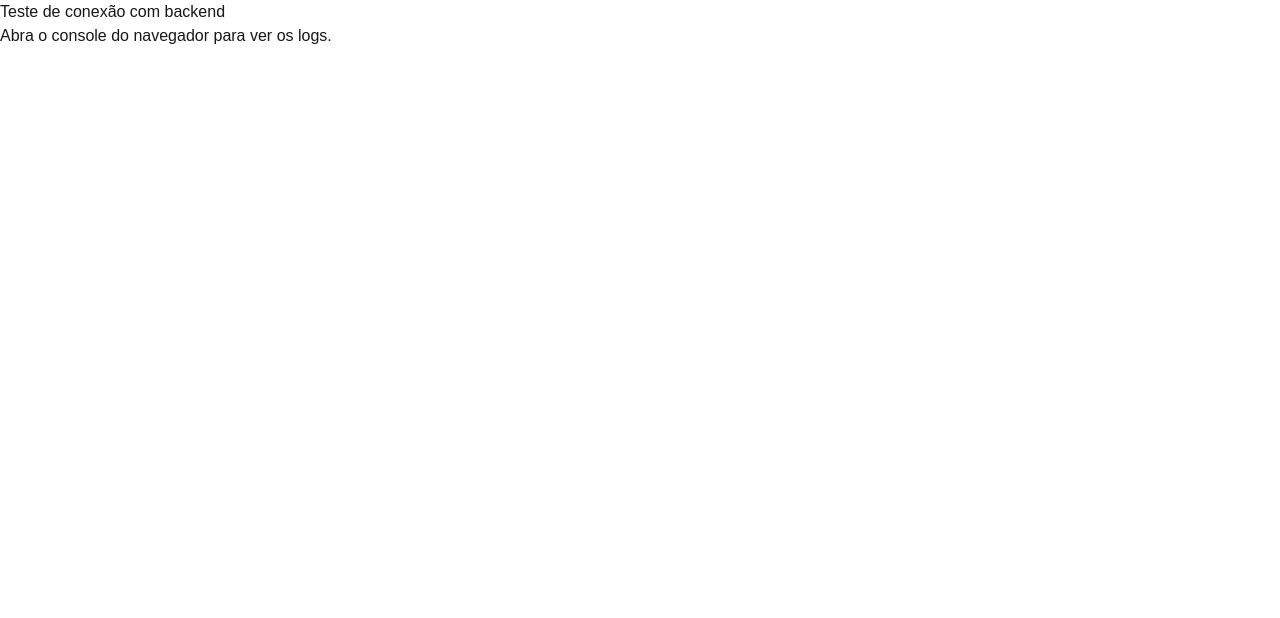
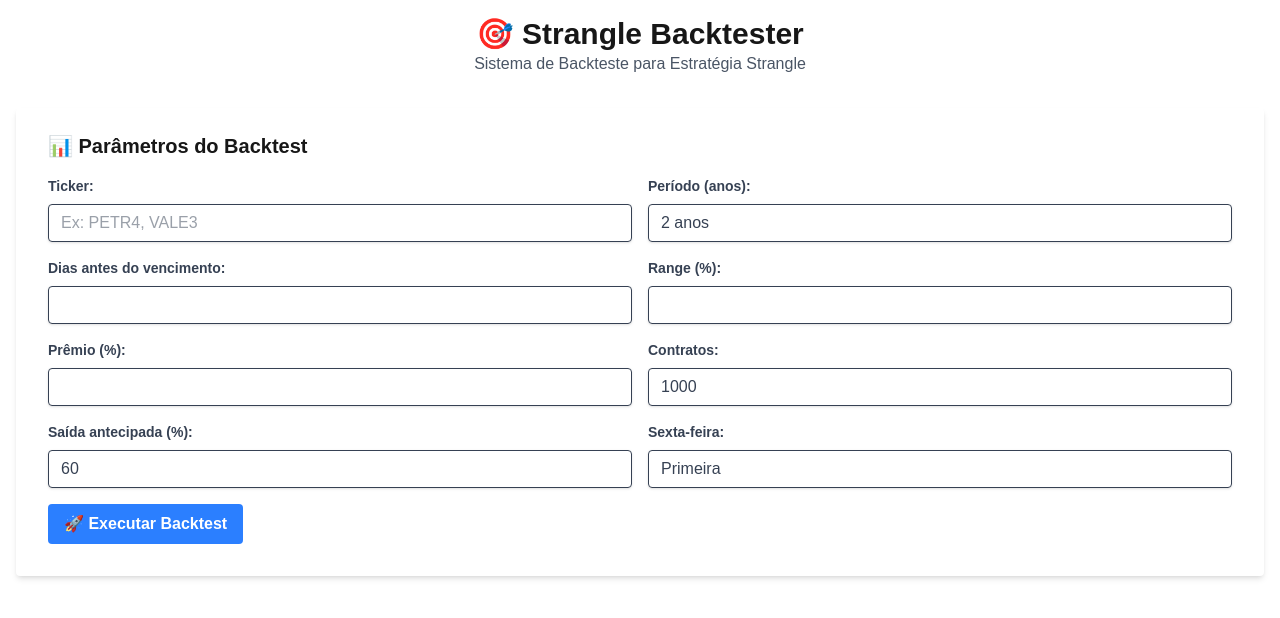
Before and after one commit to antonioedb/stratium, a Next.js app in the folder frontend/: page / in a window 1280 px wide. Shown: the top 618 px of the page. Built offline with nearby package versions, Linux system fonts and the light colour scheme; no server answers.

Commit message:
Correção final da ligação como backend

```diff
--- a/frontend/src/pages/index.js
+++ b/frontend/src/pages/index.js
@@ -1,43 +1,186 @@
-import React, { useEffect } from 'react';
+// src/pages/index.js
+import React, { useState } from 'react';
 import axios from 'axios';
+import { useForm } from 'react-hook-form';
+import { ResultsTable } from '../components/ResultsTable';
+import { StatsSummary } from '../components/StatsSummary';
 
 export default function Home() {
-  useEffect(() => {
-    // Imprime a variável de ambiente no console
-    console.log('Backend URL:', process.env.NEXT_PUBLIC_BACKEND_URL);
+  const defaultValues = {
+    //ticker: 'PETR4',
+    years: 2, // Período padrão: 2 anos
+    //days_before: 21,
+    //range_pct: 4.95,
+    //premium_pct: 1.71,
+    num_contracts: 1000,
+    early_profit_pct: 60, // Saída antecipada padrão: 60%
+    friday_type: 'primeira'
+  };
 
-    // Dados para enviar no POST
-    const data = {
-      ticker: "PETR4.SA",
-      years: 2,
-      dias_antes_vencimento: 21,
-      percentual_distancia: 4.95,
-      percentual_premio: 1.71,
-      quantidade_opcoes: 1000,
-      percentual_atingida: 60.0,
-      dia_vencimento: "primeira"
+  const { register, handleSubmit, formState: { errors } } = useForm({ defaultValues });
+  const [results, setResults] = useState(null);
+  const [loading, setLoading] = useState(false);
+  const [error, setError] = useState('');
+
+  const onSubmit = async (data) => {
+    setLoading(true);
+    setError('');
+    setResults(null);
+
+    let modifiedDaysBefore = data.days_before;
+    if (data.friday_type === 'primeira') {
+      modifiedDaysBefore = data.days_before - 10;
+    }
+
+    const modifiedData = {
+      ...data,
+      premium_pct: data.premium_pct / 2,
+      days_before: modifiedDaysBefore,
     };
 
-    // Função para fazer a requisição POST
-    const testBackend = async () => {
-      try {
-        const response = await axios.post(
-          `${process.env.NEXT_PUBLIC_BACKEND_URL}/backtest`,
-          data
-        );
-        console.log('Resposta do backend:', response.data);
-      } catch (error) {
-        console.error('Erro ao conectar com o backend:', error);
+    const backendUrl = process.env.NEXT_PUBLIC_BACKEND_URL;
+
+    try {
+      //const response = await axios.post('http://localhost:8000/backtest', modifiedData);
+      //const response = await axios.post(`${backendUrl}/backtest`, modifiedData);
+      const response = await axios.post(`${backendUrl}/backtest`, modifiedData);
+      if (response.data.success) {
+        setResults(response.data);
+      } else {
+        setError(response.data.message);
       }
-    };
-
-    testBackend();
-  }, []);
+    } catch (err) {
+      setError('Erro ao conectar com o servidor: ' + err.message);
+    } finally {
+      setLoading(false);
+    }
+  };
 
   return (
-    <div>
-      <h1>Teste de conexão com backend</h1>
-      <p>Abra o console do navegador para ver os logs.</p>
+    <div className="container mx-auto p-4">
+      <header className="text-center mb-8">
+        <h1 className="text-3xl font-bold">🎯 Strangle Backtester</h1>
+        <p className="text-gray-600">Sistema de Backteste para Estratégia Strangle </p>
+      </header>
+
+      <main>
+        {/* FORMULÁRIO */}
+        <div className="bg-white shadow-md rounded px-8 pt-6 pb-8 mb-4">
+          <h2 className="text-xl font-semibold mb-4">📊 Parâmetros do Backtest</h2>
+          <form onSubmit={handleSubmit(onSubmit)} className="space-y-4">
+            <div className="grid grid-cols-2 gap-4">
+              <div>
+                <label className="block text-gray-700 text-sm font-bold mb-2">Ticker:</label>
+                <input
+                  type="text"
+                  {...register("ticker", { required: "Ticker é obrigatório" })}
+                  placeholder="Ex: PETR4, VALE3"
+                  className="shadow appearance-none border rounded w-full py-2 px-3 text-gray-700 leading-tight focus:outline-none focus:shadow-outline"
+                />
+                {errors.ticker && <p className="text-red-500 text-xs italic">{errors.ticker.message}</p>}
+              </div>
+              <div>
+                <label className="block text-gray-700 text-sm font-bold mb-2">Período (anos):</label>
+                <select
+                  {...register("years")}
+                  className="shadow appearance-none border rounded w-full py-2 px-3 text-gray-700 leading-tight focus:outline-none focus:shadow-outline"
+                >
+                  <option value={1}>1 ano</option>
+                  <option value={2}>2 anos</option>
+                  <option value={3}>3 anos</option>
+                  <option value={4}>4 anos</option>
+                  <option value={5}>5 anos</option>
+                </select>
+              </div>
+            </div>
+
+            <div className="grid grid-cols-2 gap-4">
+              <div>
+                <label className="block text-gray-700 text-sm font-bold mb-2">Dias antes do vencimento:</label>
+                <input
+                  type="number"
+                  {...register("days_before", { valueAsNumber: true })}
+                  className="shadow appearance-none border rounded w-full py-2 px-3 text-gray-700 leading-tight focus:outline-none focus:shadow-outline"
+                />
+              </div>
+              <div>
+                <label className="block text-gray-700 text-sm font-bold mb-2">Range (%):</label>
+                <input
+                  type="number"
+                  {...register("range_pct", { valueAsNumber: true })}
+                  step="0.01"
+                  className="shadow appearance-none border rounded w-full py-2 px-3 text-gray-700 leading-tight focus:outline-none focus:shadow-outline"
+                />
+              </div>
+            </div>
+
+            <div className="grid grid-cols-2 gap-4">
+              <div>
+                <label className="block text-gray-700 text-sm font-bold mb-2">Prêmio (%):</label>
+                <input
+                  type="number"
+                  {...register("premium_pct", { valueAsNumber: true })}
+                  step="0.01"
+                  className="shadow appearance-none border rounded w-full py-2 px-3 text-gray-700 leading-tight focus:outline-none focus:shadow-outline"
+                />
+              </div>
+              <div>
+                <label className="block text-gray-700 text-sm font-bold mb-2">Contratos:</label>
+                <input
+                  type="number"
+                  {...register("num_contracts", { valueAsNumber: true })}
+                  className="shadow appearance-none border rounded w-full py-2 px-3 text-gray-700 leading-tight focus:outline-none focus:shadow-outline"
+                />
+              </div>
+            </div>
+
+            <div className="grid grid-cols-2 gap-4">
+              <div>
+                <label className="block text-gray-700 text-sm font-bold mb-2">Saída antecipada (%):</label>
+                <input
+                  type="number"
+                  {...register("early_profit_pct", { valueAsNumber: true })}
+                  className="shadow appearance-none border rounded w-full py-2 px-3 text-gray-700 leading-tight focus:outline-none focus:shadow-outline"
+                />
+              </div>
+              <div>
+                <label className="block text-gray-700 text-sm font-bold mb-2">Sexta-feira:</label>
+                <select
+                  {...register("friday_type")}
+                  className="shadow appearance-none border rounded w-full py-2 px-3 text-gray-700 leading-tight focus:outline-none focus:shadow-outline"
+                >
+                  <option value="primeira">Primeira</option>
+                  <option value="terceira">Terceira</option>
+                </select>
+              </div>
+            </div>
+
+            <button
+              type="submit"
+              disabled={loading}
+              className="bg-blue-500 hover:bg-blue-700 text-white font-bold py-2 px-4 rounded focus:outline-none focus:shadow-outline"
+            >
+              {loading ? '⏳ Processando...' : '🚀 Executar Backtest'}
+            </button>
+          </form>
+        </div>
+
+        {/* ERRO */}
+        {error && (
+          <div className="bg-red-100 border border-red-400 text-red-700 px-4 py-3 rounded relative" role="alert">
+            <strong className="font-bold">❌ Erro</strong>
+            <span className="block sm:inline">{error}</span>
+          </div>
+        )}
+
+        {/* RESULTADOS */}
+        {results && results.success && (
+          <div>
+            <StatsSummary stats={results.stats} />
+            <ResultsTable trades={results.trades} />
+          </div>
+        )}
+      </main>
     </div>
   );
 }
```
